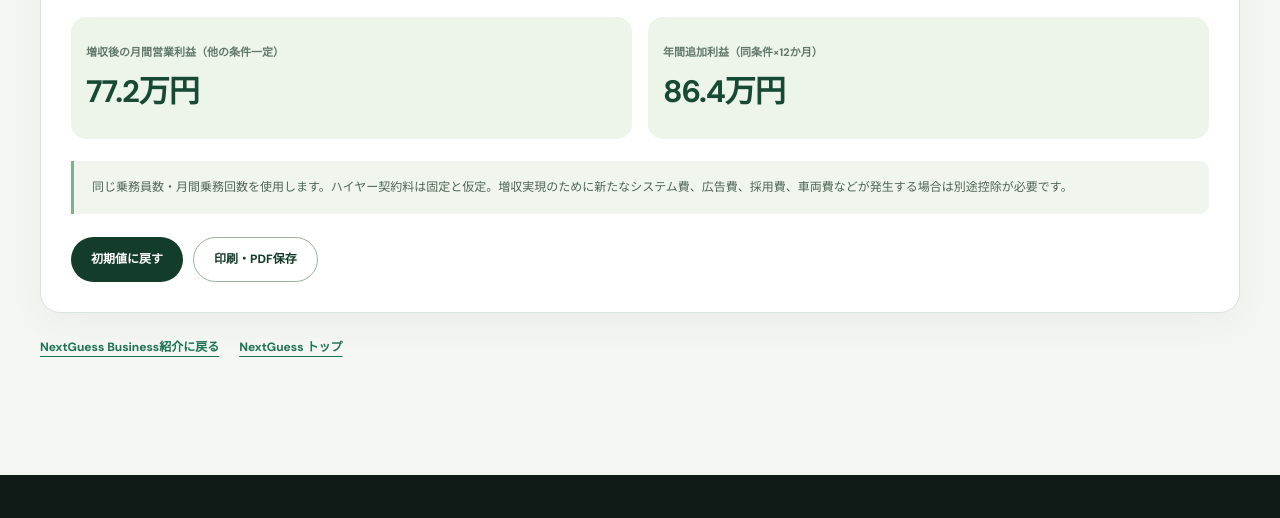
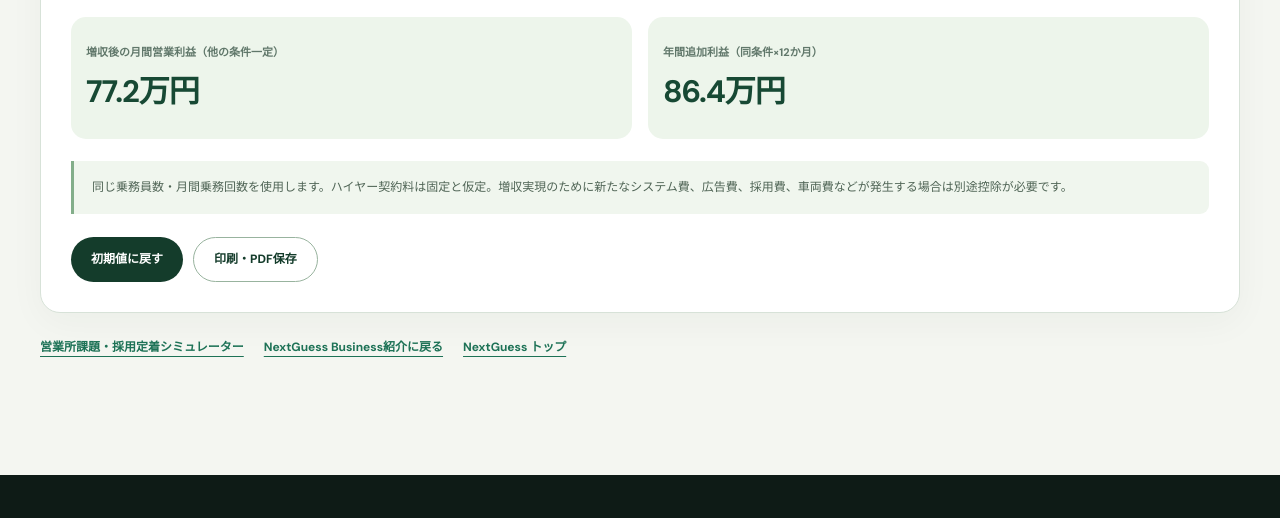
Before and after one commit to anmi2/nextguess-site, a plain HTML site: page simulator.html in a window 1280 px wide. Shown: the part 3670-4188 px from the top of the page. Drawn offline with Linux system fonts and the light colour scheme.

Commit message:
Link workforce impact simulator in Business presentation

```diff
--- a/simulator.html
+++ b/simulator.html
@@ -42,7 +42,7 @@
 <div class="sim-note">同じ乗務員数・月間乗務回数を使用します。ハイヤー契約料は固定と仮定。増収実現のために新たなシステム費、広告費、採用費、車両費などが発生する場合は別途控除が必要です。</div>
 <div class="sim-actions"><button class="sim-reset" id="reset" type="button">初期値に戻す</button><button class="sim-print" id="print" type="button">印刷・PDF保存</button></div>
 </section>
-<div class="sim-links"><a href="business.html">NextGuess Business紹介に戻る</a><a href="index.html">NextGuess トップ</a></div>
+<div class="sim-links"><a href="workforce-impact.html">営業所課題・採用定着シミュレーター</a><a href="business.html">NextGuess Business紹介に戻る</a><a href="index.html">NextGuess トップ</a></div>
 </div></main>
 <footer class="footer"><div class="wrap footer-inner"><div><a class="brand" href="index.html"><span class="brand-mark">⬡</span> NextGuess<span class="brand-dot">.</span></a><p>Information, not instruction.</p></div><div class="footer-links"><a href="business.html">NextGuess Business</a><a href="privacy.html">プライバシーポリシー</a></div><div class="footer-bottom"><span>© 2026 NextGuess</span><span>本ページは仮定値を用いた試算ツールです。</span></div></div></footer>
 <script src="simulator.js"></script></body></html>
```
